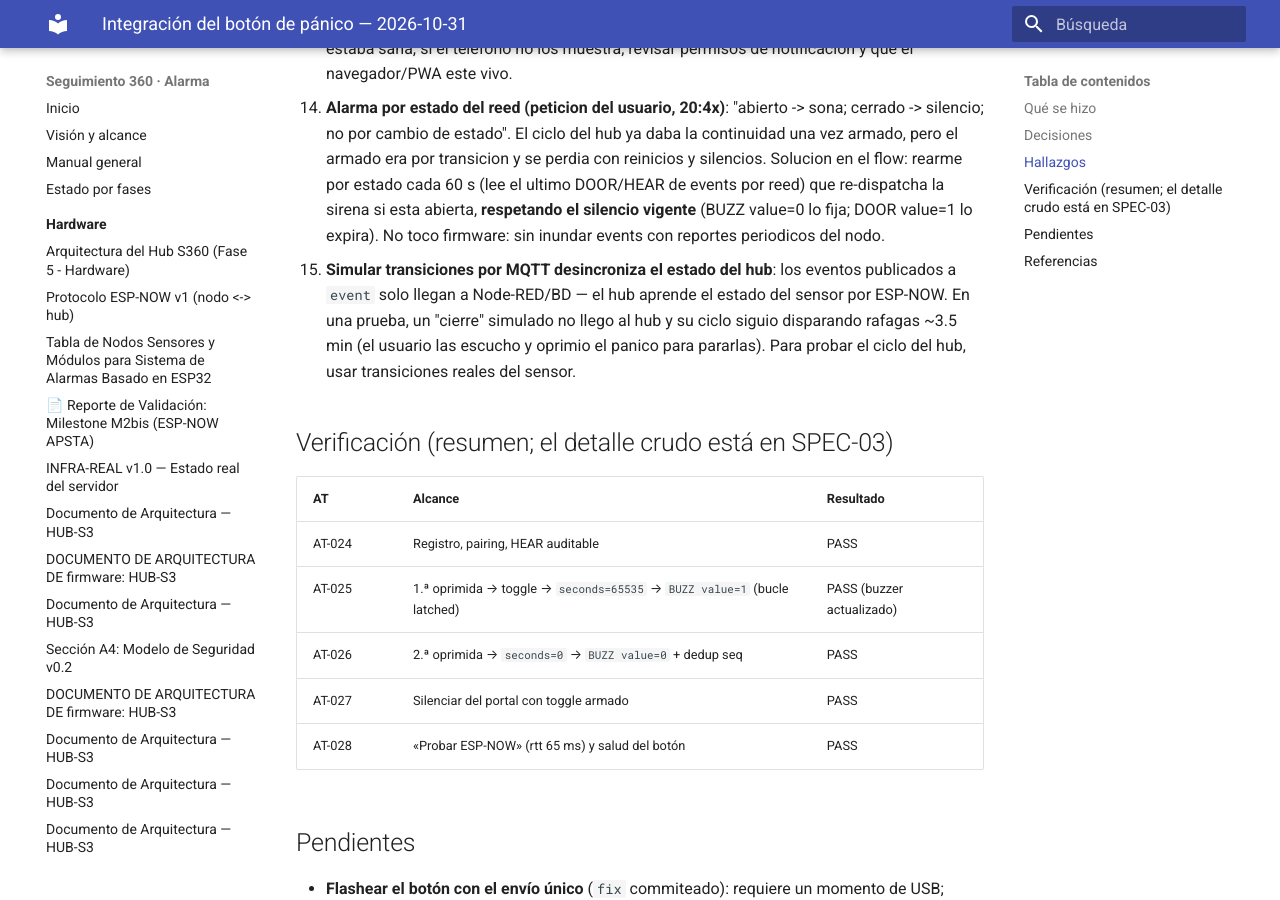
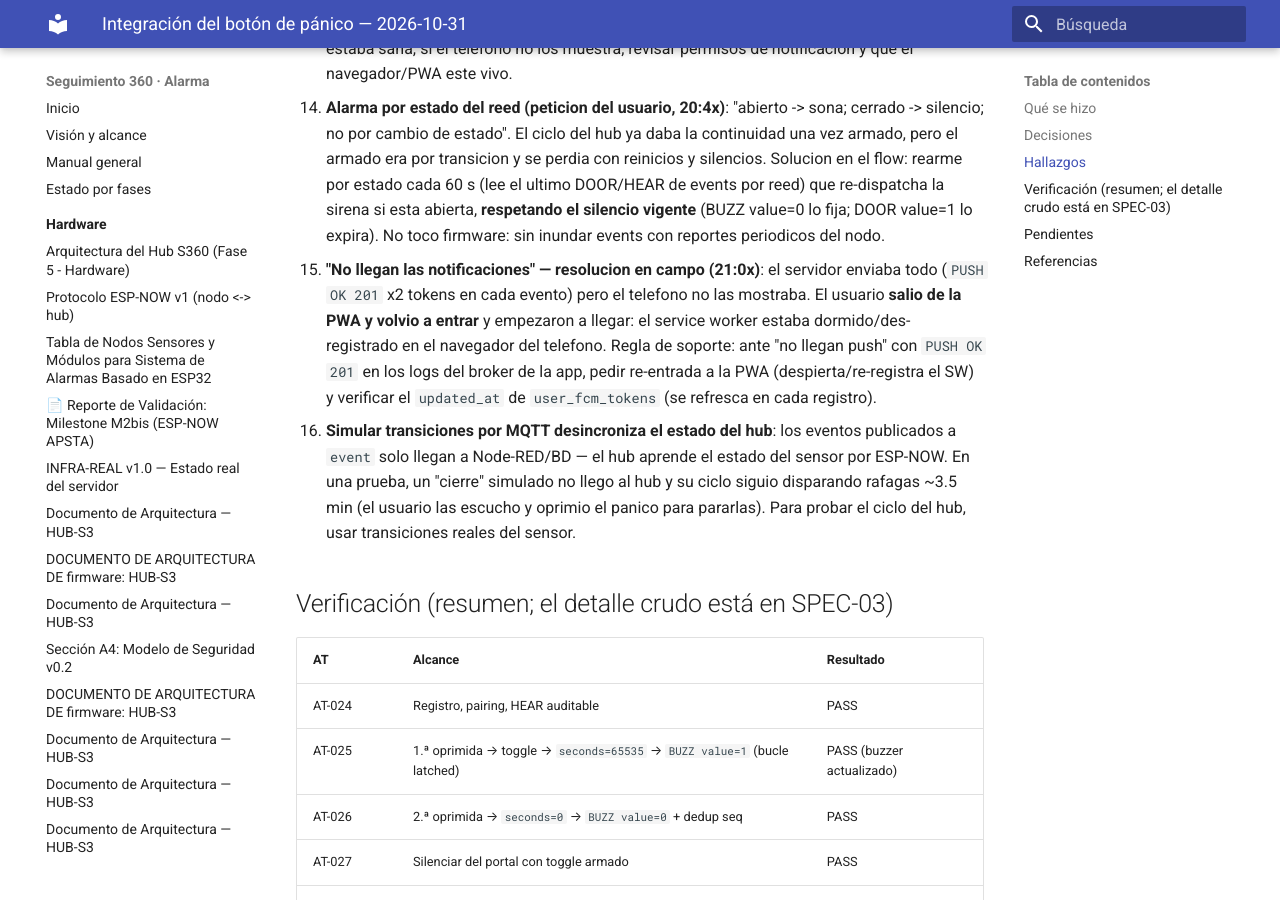
Before and after one commit to khalifa63/seguimiento360-alarma, an MkDocs documentation site: the page built from docs/operaciones/2026-10-31-integracion-boton-panico.md, in a window 1280 px wide and 900 px high, scrolled down 3577 px. Built offline with MkDocs 1.6.1 and Material for MkDocs 9.7.7, drawn with Linux system fonts in a browser that asks for light colours.

Commit message:
docs(ops): push resuelto en campo - re-entrada a la PWA despierta el service worker

```diff
--- a/docs/operaciones/2026-10-31-integracion-boton-panico.md
+++ b/docs/operaciones/2026-10-31-integracion-boton-panico.md
@@ -138,6 +138,14 @@ deja rastro de decisiones, hallazgos y pendientes.
     re-dispatcha la sirena si esta abierta, **respetando el silencio
     vigente** (BUZZ value=0 lo fija; DOOR value=1 lo expira). No toco
     firmware: sin inundar events con reportes periodicos del nodo.
+15. **"No llegan las notificaciones" — resolucion en campo (21:0x)**: el
+    servidor enviaba todo (`PUSH OK 201` x2 tokens en cada evento) pero el
+    telefono no las mostraba. El usuario **salio de la PWA y volvio a
+    entrar** y empezaron a llegar: el service worker estaba dormido/des-
+    registrado en el navegador del telefono. Regla de soporte: ante
+    "no llegan push" con `PUSH OK 201` en los logs del broker de la app,
+    pedir re-entrada a la PWA (despierta/re-registra el SW) y verificar el
+    `updated_at` de `user_fcm_tokens` (se refresca en cada registro).
 15. **Simular transiciones por MQTT desincroniza el estado del hub**:
     los eventos publicados a `event` solo llegan a Node-RED/BD — el hub
     aprende el estado del sensor por ESP-NOW. En una prueba, un "cierre"
```
